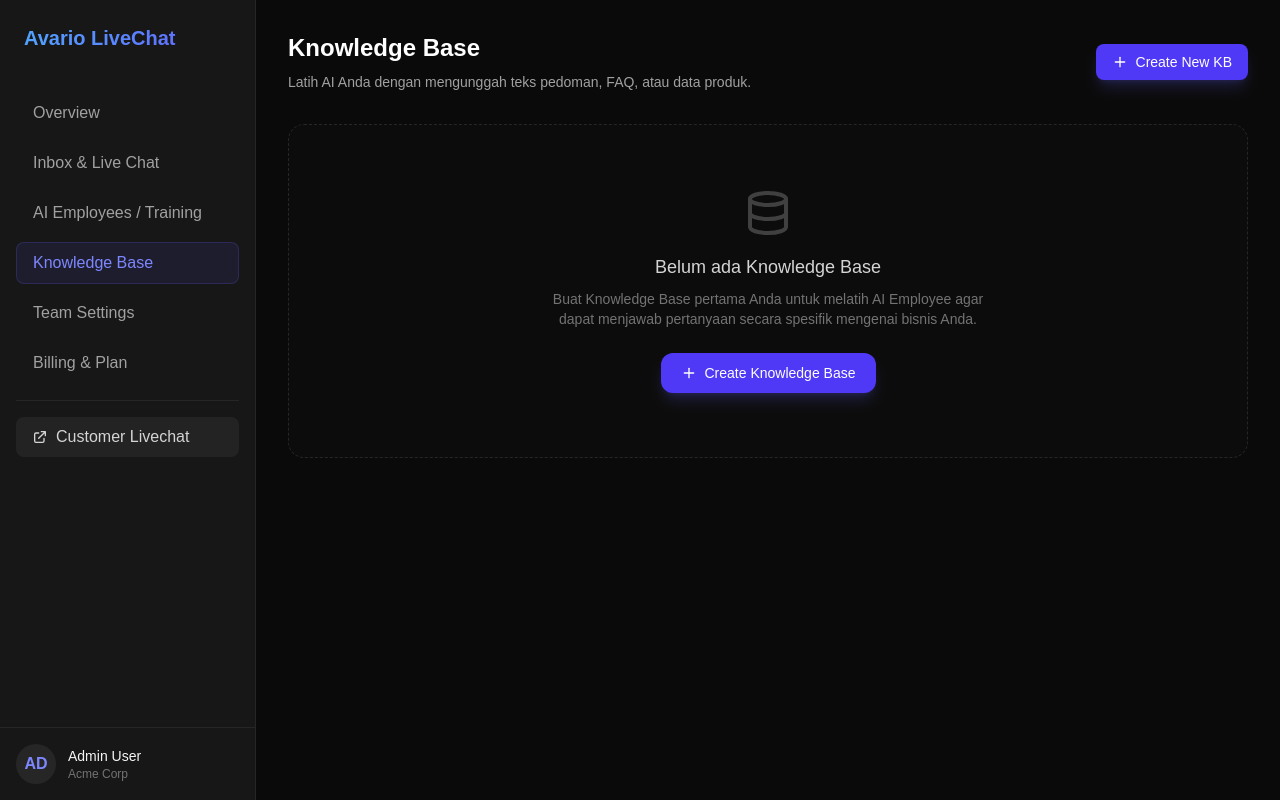
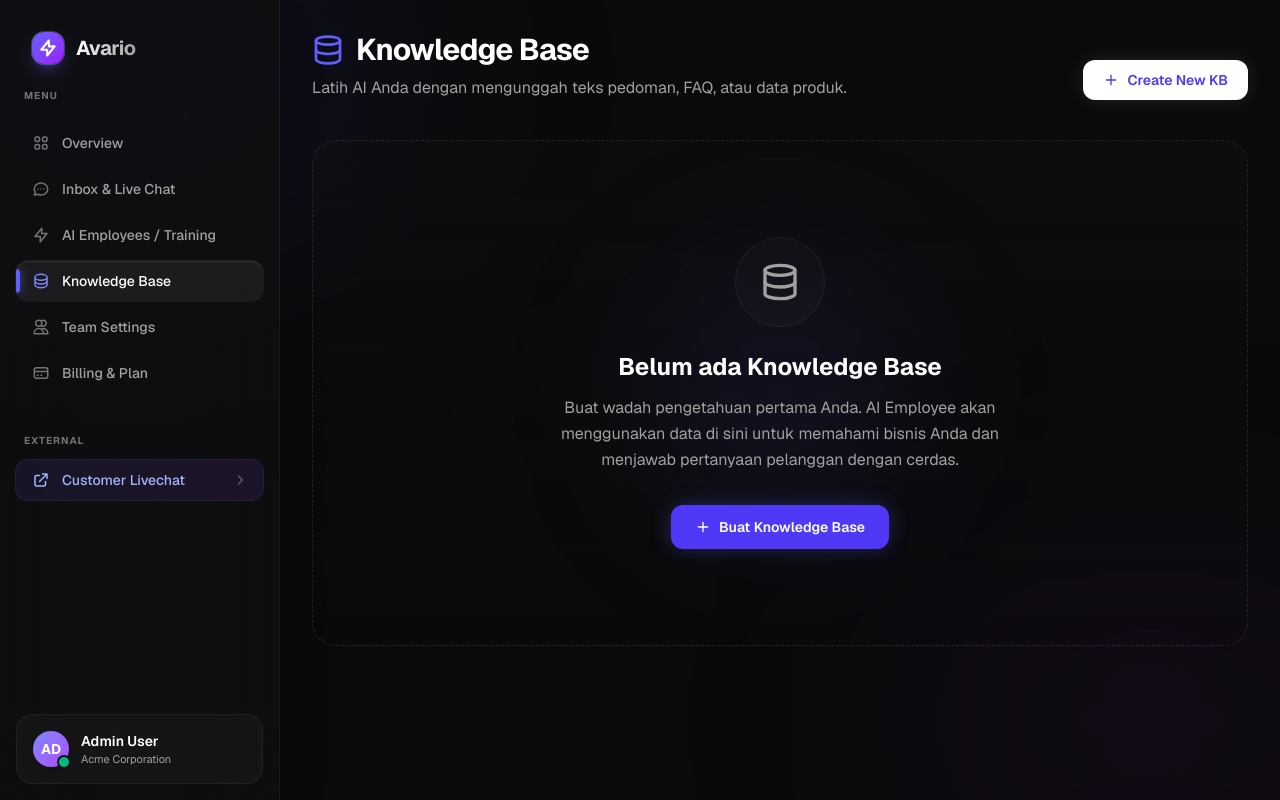
Before and after one commit to avarioGH/livechat, a Next.js app in the folder frontend/: page /dashboard/knowledge-base in a window 1280 px wide. Built offline with nearby package versions, Linux system fonts and the light colour scheme.

Commit message:
Enhance UI/UX: Apply premium aesthetics to Sidebar and Knowledge Base with glassmorphism and glows

```diff
--- a/frontend/src/app/dashboard/knowledge-base/page.tsx
+++ b/frontend/src/app/dashboard/knowledge-base/page.tsx
@@ -132,56 +132,61 @@ export default function KnowledgeBasePage() {
   };
 
   return (
-    <div className="p-8 max-w-7xl mx-auto h-full overflow-y-auto">
-      <div className="flex justify-between items-center mb-8">
+    <div className="p-8 h-full">
+      <div className="flex justify-between items-end mb-10">
         <div>
-          <h1 className="text-2xl font-bold text-white mb-2">Knowledge Base</h1>
-          <p className="text-sm text-neutral-400">
+          <h1 className="text-3xl font-bold tracking-tight text-white mb-2 flex items-center gap-3">
+            <Database className="w-8 h-8 text-indigo-500" />
+            Knowledge Base
+          </h1>
+          <p className="text-neutral-400">
             Latih AI Anda dengan mengunggah teks pedoman, FAQ, atau data produk.
           </p>
         </div>
         <button
           onClick={() => setShowKBModal(true)}
-          className="flex items-center gap-2 px-4 py-2 bg-indigo-600 hover:bg-indigo-500 text-white text-sm font-medium rounded-lg transition-colors shadow-lg shadow-indigo-500/20"
+          className="flex items-center gap-2 px-5 py-2.5 bg-white text-indigo-600 hover:bg-neutral-200 text-sm font-semibold rounded-xl transition-colors shadow-[0_0_20px_rgba(255,255,255,0.1)] hover:shadow-[0_0_25px_rgba(255,255,255,0.2)]"
         >
           <Plus className="w-4 h-4" />
           Create New KB
         </button>
       </div>
 
-      <div className="grid grid-cols-1 md:grid-cols-2 gap-6">
+      <div className="grid grid-cols-1 md:grid-cols-2 xl:grid-cols-3 gap-6">
         {kbs.map(kb => (
-          <div key={kb.id} className="bg-neutral-900/50 border border-neutral-800 rounded-2xl p-6 backdrop-blur-xl hover:border-neutral-700 transition-colors">
-            <div className="flex justify-between items-start mb-4">
-              <div>
-                <h3 className="text-lg font-bold text-white mb-1">{kb.name}</h3>
-                <p className="text-sm text-neutral-400">{kb.description}</p>
+          <div key={kb.id} className="relative group rounded-3xl bg-[#0F0F11]/60 backdrop-blur-xl border border-white/[0.05] p-6 hover:bg-[#151518]/80 transition-all duration-300 shadow-2xl overflow-hidden flex flex-col">
+            <div className="absolute top-0 right-0 w-32 h-32 bg-indigo-500/10 rounded-full blur-[50px] -mr-10 -mt-10 pointer-events-none group-hover:bg-indigo-500/20 transition-all" />
+
+            <div className="flex justify-between items-start mb-6 relative z-10">
+              <div className="pr-4">
+                <h3 className="text-xl font-bold text-white mb-1.5">{kb.name}</h3>
+                <p className="text-sm text-neutral-400 line-clamp-2">{kb.description}</p>
               </div>
-              <div className="p-3 bg-neutral-800 rounded-xl border border-neutral-700">
-                <Database className="w-5 h-5 text-indigo-400" />
+              <div className="p-3 bg-gradient-to-br from-indigo-500/10 to-purple-500/10 rounded-2xl border border-white/[0.05] shadow-inner">
+                <Database className="w-6 h-6 text-indigo-400" />
               </div>
             </div>
 
-            <div className="flex items-center gap-4 py-4 border-y border-neutral-800/50 mb-4">
+            <div className="flex items-center gap-4 py-4 border-y border-white/[0.05] mb-6 relative z-10">
               <div className="flex-1">
-                <div className="text-xs text-neutral-500 font-semibold mb-1">DATA SOURCES</div>
-                <div className="text-xl font-bold text-white">{kb.sources?.length || 0}</div>
+                <div className="text-[10px] text-neutral-500 font-bold uppercase tracking-wider mb-1">DATA SOURCES</div>
+                <div className="text-3xl font-black text-transparent bg-clip-text bg-gradient-to-r from-white to-neutral-500">{kb.sources?.length || 0}</div>
               </div>
             </div>
 
-            <div className="flex gap-2">
+            <div className="flex gap-3 mt-auto relative z-10">
               <button
                 onClick={() => { setActiveKB(kb.id); setShowUploadModal(true); }}
-                className="w-1/2 py-2.5 bg-neutral-800 hover:bg-indigo-600 text-white text-xs font-medium rounded-xl transition-colors flex items-center justify-center gap-2 group"
+                className="flex-1 py-3 bg-white/[0.03] hover:bg-indigo-500 text-white text-xs font-semibold rounded-xl transition-all duration-300 flex items-center justify-center gap-2 border border-white/[0.05] hover:border-indigo-400 hover:shadow-[0_0_20px_rgba(99,102,241,0.4)]"
               >
-                <FileText className="w-4 h-4 text-neutral-400 group-hover:text-white transition-colors" />
+                <FileText className="w-4 h-4" />
                 Upload Teks
               </button>
               <button
                 onClick={() => { setActiveKB(kb.id); setShowUrlModal(true); }}
-                className="w-1/2 py-2.5 bg-neutral-800 hover:bg-indigo-600 text-white text-xs font-medium rounded-xl transition-colors flex items-center justify-center gap-2 group"
+                className="flex-1 py-3 bg-white/[0.03] hover:bg-purple-600 text-white text-xs font-semibold rounded-xl transition-all duration-300 flex items-center justify-center gap-2 border border-white/[0.05] hover:border-purple-400 hover:shadow-[0_0_20px_rgba(147,51,234,0.4)]"
               >
-                <Link2 className="w-4 h-4 text-neutral-400 group-hover:text-white transition-colors" />
+                <Link2 className="w-4 h-4" />
                 Scrape URL
               </button>
             </div>
@@ -189,18 +194,21 @@ export default function KnowledgeBasePage() {
         ))}
 
         {kbs.length === 0 && (
-          <div className="col-span-full py-16 flex flex-col items-center justify-center border border-dashed border-neutral-800 rounded-2xl bg-neutral-900/20">
-            <Database className="w-12 h-12 text-neutral-700 mb-4" />
-            <h3 className="text-lg font-medium text-neutral-300 mb-2">Belum ada Knowledge Base</h3>
-            <p className="text-sm text-neutral-500 mb-6 text-center max-w-md">
-              Buat Knowledge Base pertama Anda untuk melatih AI Employee agar dapat menjawab pertanyaan secara spesifik mengenai bisnis Anda.
+          <div className="col-span-full py-24 flex flex-col items-center justify-center border border-dashed border-white/[0.1] rounded-3xl bg-gradient-to-b from-[#0F0F11]/50 to-transparent relative overflow-hidden">
+            <div className="absolute top-1/2 left-1/2 -translate-x-1/2 -translate-y-1/2 w-64 h-64 bg-indigo-500/10 rounded-full blur-[80px] pointer-events-none" />
+            <div className="p-6 bg-white/[0.02] rounded-full border border-white/[0.05] mb-6 relative z-10">
+              <Database className="w-10 h-10 text-neutral-400" />
+            </div>
+            <h3 className="text-2xl font-bold text-white mb-3 relative z-10">Belum ada Knowledge Base</h3>
+            <p className="text-neutral-400 mb-8 text-center max-w-lg leading-relaxed relative z-10">
+              Buat wadah pengetahuan pertama Anda. AI Employee akan menggunakan data di sini untuk memahami bisnis Anda dan menjawab pertanyaan pelanggan dengan cerdas.
             </p>
             <button
               onClick={() => setShowKBModal(true)}
-              className="flex items-center gap-2 px-5 py-2.5 bg-indigo-600 hover:bg-indigo-500 text-white text-sm font-medium rounded-xl transition-colors shadow-lg shadow-indigo-500/20"
+              className="flex items-center gap-2 px-6 py-3 bg-indigo-600 hover:bg-indigo-500 text-white text-sm font-semibold rounded-xl transition-all shadow-[0_0_20px_rgba(99,102,241,0.3)] hover:shadow-[0_0_30px_rgba(99,102,241,0.5)] relative z-10"
             >
               <Plus className="w-4 h-4" />
-              Create Knowledge Base
+              Buat Knowledge Base
             </button>
           </div>
         )}
--- a/frontend/src/app/dashboard/layout.tsx
+++ b/frontend/src/app/dashboard/layout.tsx
@@ -8,68 +8,94 @@ export default function DashboardLayout({ children }: { children: ReactNode }) {
   const pathname = usePathname();
 
   const navItems = [
-    { name: 'Overview', href: '/dashboard' },
-    { name: 'Inbox & Live Chat', href: '/dashboard/inbox' },
-    { name: 'AI Employees / Training', href: '/dashboard/ai' },
-    { name: 'Knowledge Base', href: '/dashboard/knowledge-base' },
-    { name: 'Team Settings', href: '/dashboard/team' },
-    { name: 'Billing & Plan', href: '/dashboard/billing' },
+    { name: 'Overview', href: '/dashboard', icon: 'M4 6a2 2 0 012-2h2a2 2 0 012 2v2a2 2 0 01-2 2H6a2 2 0 01-2-2V6zM14 6a2 2 0 012-2h2a2 2 0 012 2v2a2 2 0 01-2 2h-2a2 2 0 01-2-2V6zM4 16a2 2 0 012-2h2a2 2 0 012 2v2a2 2 0 01-2 2H6a2 2 0 01-2-2v-2zM14 16a2 2 0 012-2h2a2 2 0 012 2v2a2 2 0 01-2 2h-2a2 2 0 01-2-2v-2z' },
+    { name: 'Inbox & Live Chat', href: '/dashboard/inbox', icon: 'M8 12h.01M12 12h.01M16 12h.01M21 12c0 4.418-4.03 8-9 8a9.863 9.863 0 01-4.255-.949L3 20l1.395-3.72C3.512 15.042 3 13.574 3 12c0-4.418 4.03-8 9-8s9 3.582 9 8z' },
+    { name: 'AI Employees / Training', href: '/dashboard/ai', icon: 'M13 10V3L4 14h7v7l9-11h-7z' },
+    { name: 'Knowledge Base', href: '/dashboard/knowledge-base', icon: 'M4 7v10c0 2.21 3.582 4 8 4s8-1.79 8-4V7M4 7c0 2.21 3.582 4 8 4s8-1.79 8-4M4 7c0-2.21 3.582-4 8-4s8 1.79 8 4m0 5c0 2.21-3.582 4-8 4s-8-1.79-8-4' },
+    { name: 'Team Settings', href: '/dashboard/team', icon: 'M12 4.354a4 4 0 110 5.292M15 21H3v-1a6 6 0 0112 0v1zm0 0h6v-1a6 6 0 00-9-5.197M13 7a4 4 0 11-8 0 4 4 0 018 0z' },
+    { name: 'Billing & Plan', href: '/dashboard/billing', icon: 'M3 10h18M7 15h1m4 0h1m-7 4h12a3 3 0 003-3V8a3 3 0 00-3-3H6a3 3 0 00-3 3v8a3 3 0 003 3z' },
   ];
 
   return (
-    <div className="flex h-screen bg-neutral-950 text-neutral-100">
+    <div className="flex h-screen bg-[#0A0A0A] text-neutral-100 font-sans selection:bg-indigo-500/30">
+      {/* Dynamic Background Glow */}
+      <div className="fixed inset-0 z-0 overflow-hidden pointer-events-none">
+        <div className="absolute top-[-10%] left-[-10%] w-[40%] h-[40%] rounded-full bg-indigo-900/20 blur-[120px]" />
+        <div className="absolute bottom-[-10%] right-[-10%] w-[40%] h-[40%] rounded-full bg-purple-900/10 blur-[120px]" />
+      </div>
+
       {/* Sidebar */}
-      <aside className="w-64 bg-neutral-900 border-r border-neutral-800 flex flex-col">
-        <div className="p-6">
-          <h1 className="text-xl font-bold bg-gradient-to-r from-blue-400 to-indigo-500 bg-clip-text text-transparent">
-            Avario LiveChat
-          </h1>
+      <aside className="w-[280px] bg-[#0F0F11]/80 backdrop-blur-2xl border-r border-white/[0.05] flex flex-col z-10 shadow-2xl relative">
+        <div className="p-8 pb-4">
+          <div className="flex items-center gap-3">
+            <div className="w-8 h-8 rounded-xl bg-gradient-to-br from-indigo-500 to-purple-600 flex items-center justify-center shadow-lg shadow-indigo-500/30 ring-1 ring-white/20">
+              <svg className="w-5 h-5 text-white" fill="none" stroke="currentColor" viewBox="0 0 24 24"><path strokeLinecap="round" strokeLinejoin="round" strokeWidth="2.5" d="M13 10V3L4 14h7v7l9-11h-7z"></path></svg>
+            </div>
+            <h1 className="text-xl font-bold tracking-tight bg-gradient-to-r from-white to-neutral-400 bg-clip-text text-transparent">
+              Avario
+            </h1>
+          </div>
         </div>
 
-        <nav className="flex-1 px-4 space-y-2 mt-4">
+        <div className="px-6 py-2">
+           <div className="text-[10px] font-bold text-neutral-500 uppercase tracking-widest mb-3">Menu</div>
+        </div>
+
+        <nav className="flex-1 px-4 space-y-1.5 overflow-y-auto">
           {navItems.map((item) => {
             const isActive = pathname === item.href;
             return (
               <Link
                 key={item.href}
                 href={item.href}
-                className={`block px-4 py-2 rounded-lg transition-colors ${
+                className={`flex items-center gap-3 px-4 py-2.5 rounded-xl transition-all duration-300 relative group overflow-hidden ${
                   isActive
-                    ? 'bg-indigo-500/10 text-indigo-400 border border-indigo-500/20'
-                    : 'hover:bg-neutral-800 text-neutral-400 hover:text-white border border-transparent'
+                    ? 'text-white bg-white/[0.06] shadow-[inset_0_1px_0_0_rgba(255,255,255,0.1)] ring-1 ring-white/[0.05]'
+                    : 'text-neutral-400 hover:text-white hover:bg-white/[0.03]'
                 }`}
               >
-                {item.name}
+                {isActive && (
+                  <div className="absolute left-0 top-1/2 -translate-y-1/2 w-1 h-6 bg-indigo-500 rounded-r-full shadow-[0_0_10px_rgba(99,102,241,0.8)]" />
+                )}
+                <svg className={`w-4.5 h-4.5 transition-colors ${isActive ? 'text-indigo-400' : 'text-neutral-500 group-hover:text-neutral-300'}`} fill="none" stroke="currentColor" viewBox="0 0 24 24">
+                  <path strokeLinecap="round" strokeLinejoin="round" strokeWidth="2" d={item.icon}></path>
+                </svg>
+                <span className="text-sm font-medium">{item.name}</span>
               </Link>
             );
           })}
 
-          <div className="pt-4 mt-4 border-t border-neutral-800">
-            {/* The widget preview URL uses a dummy siteId for now */}
-            <Link href="/widget/demo-site-id" target="_blank" className="flex items-center gap-2 px-4 py-2 rounded-lg bg-white/5 hover:bg-white/10 transition-colors text-neutral-300 hover:text-white">
-              <svg className="w-4 h-4" fill="none" stroke="currentColor" viewBox="0 0 24 24"><path strokeLinecap="round" strokeLinejoin="round" strokeWidth="2" d="M10 6H6a2 2 0 00-2 2v10a2 2 0 002 2h10a2 2 0 002-2v-4M14 4h6m0 0v6m0-6L10 14"></path></svg>
-              Customer Livechat
+          <div className="pt-6 mt-4">
+            <div className="text-[10px] font-bold text-neutral-500 uppercase tracking-widest mb-3 px-2">External</div>
+            <Link href="/widget/demo-site-id" target="_blank" className="flex items-center gap-3 px-4 py-2.5 rounded-xl bg-gradient-to-r from-indigo-500/10 to-purple-500/10 hover:from-indigo-500/20 hover:to-purple-500/20 transition-all duration-300 text-indigo-300 hover:text-indigo-200 ring-1 ring-indigo-500/20 group">
+              <svg className="w-4.5 h-4.5" fill="none" stroke="currentColor" viewBox="0 0 24 24"><path strokeLinecap="round" strokeLinejoin="round" strokeWidth="2" d="M10 6H6a2 2 0 00-2 2v10a2 2 0 002 2h10a2 2 0 002-2v-4M14 4h6m0 0v6m0-6L10 14"></path></svg>
+              <span className="text-sm font-medium">Customer Livechat</span>
+              <svg className="w-3.5 h-3.5 ml-auto opacity-50 group-hover:opacity-100 group-hover:translate-x-1 transition-all" fill="none" stroke="currentColor" viewBox="0 0 24 24"><path strokeLinecap="round" strokeLinejoin="round" strokeWidth="2" d="M9 5l7 7-7 7"></path></svg>
             </Link>
           </div>
         </nav>
 
-        <div className="p-4 border-t border-neutral-800">
+        <div className="p-4 m-4 rounded-2xl bg-white/[0.03] border border-white/[0.05] backdrop-blur-md">
           <div className="flex items-center gap-3">
-            <div className="w-10 h-10 rounded-full bg-neutral-800 flex items-center justify-center font-semibold text-indigo-400">
-              AD
+            <div className="relative">
+              <div className="w-9 h-9 rounded-full bg-gradient-to-br from-indigo-400 to-purple-500 flex items-center justify-center font-bold text-white text-sm shadow-md">
+                AD
+              </div>
+              <div className="absolute bottom-0 right-0 w-2.5 h-2.5 bg-emerald-500 rounded-full ring-2 ring-[#121214]"></div>
             </div>
-            <div>
-              <p className="text-sm font-medium">Admin User</p>
-              <p className="text-xs text-neutral-500">Acme Corp</p>
+            <div className="flex-1 overflow-hidden">
+              <p className="text-sm font-semibold text-white truncate">Admin User</p>
+              <p className="text-[11px] text-neutral-400 truncate">Acme Corporation</p>
             </div>
           </div>
         </div>
       </aside>
 
       {/* Main Content */}
-      <main className="flex-1 overflow-hidden relative">
-        <div className="absolute inset-0 bg-[radial-gradient(ellipse_at_top,_var(--tw-gradient-stops))] from-indigo-900/20 via-neutral-950 to-neutral-950 -z-10" />
-        {children}
+      <main className="flex-1 overflow-y-auto relative z-10">
+        <div className="max-w-7xl mx-auto w-full h-full">
+           {children}
+        </div>
       </main>
     </div>
   );
```
